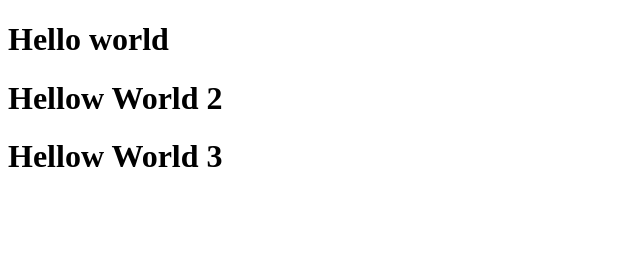
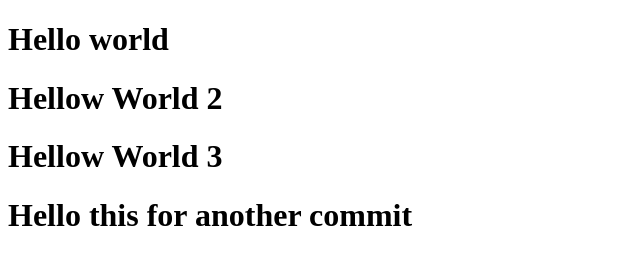
Before and after one commit to Dev-Arif-sys/git-practice, a plain HTML site: page index.html in a window 1280 px wide. Shown: the whole page, without its empty margins (0-640 px from the left). Drawn offline with Linux system fonts and the light colour scheme.

Commit message:
another changed

```diff
--- a/index.html
+++ b/index.html
@@ -10,5 +10,6 @@
     <h1>Hello world</h1>
     <h1>Hellow World 2</h1>
     <h1>Hellow World 3</h1>
+    <h1>Hello this for another commit</h1>
   </body>
 </html>
```
